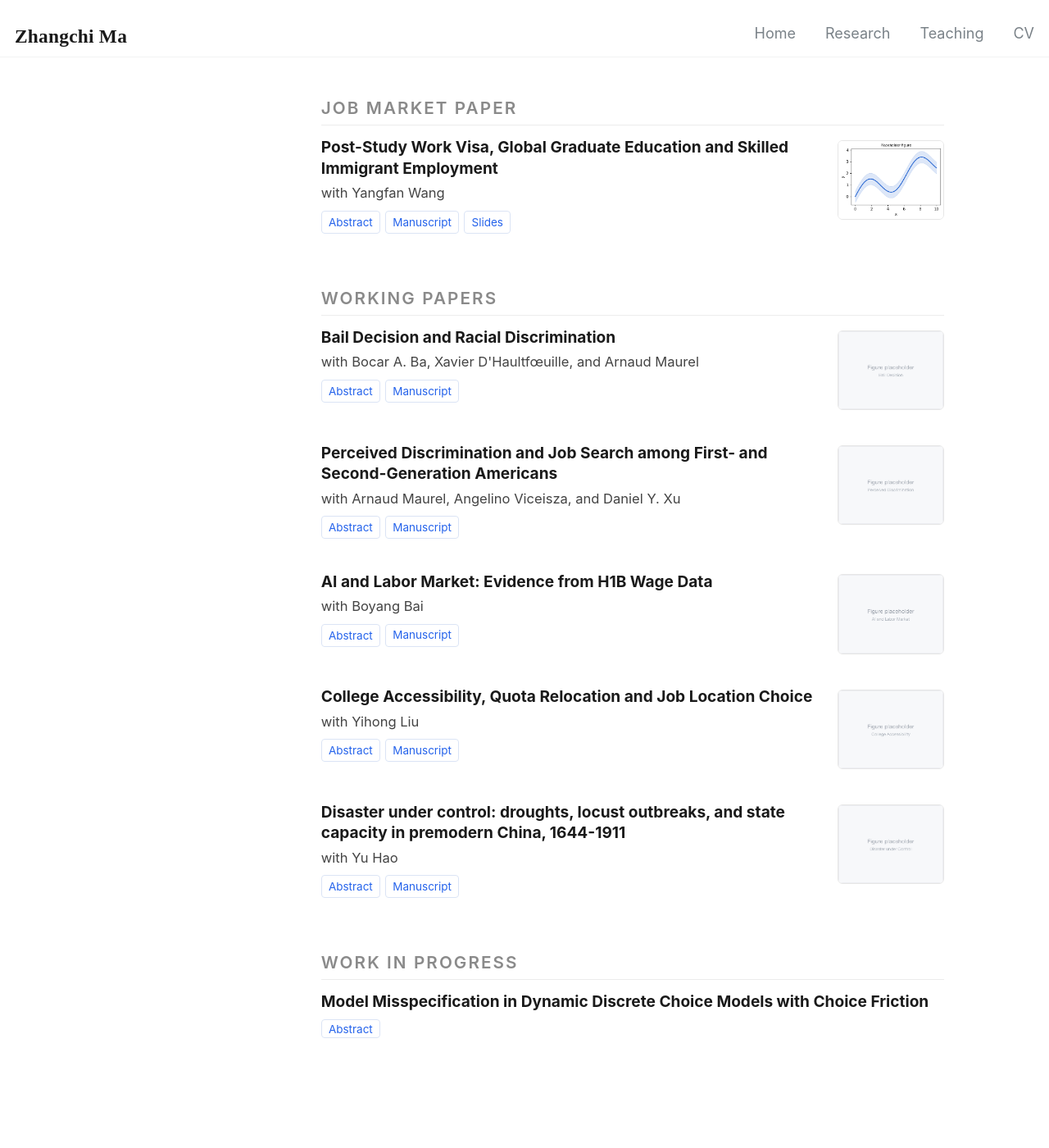
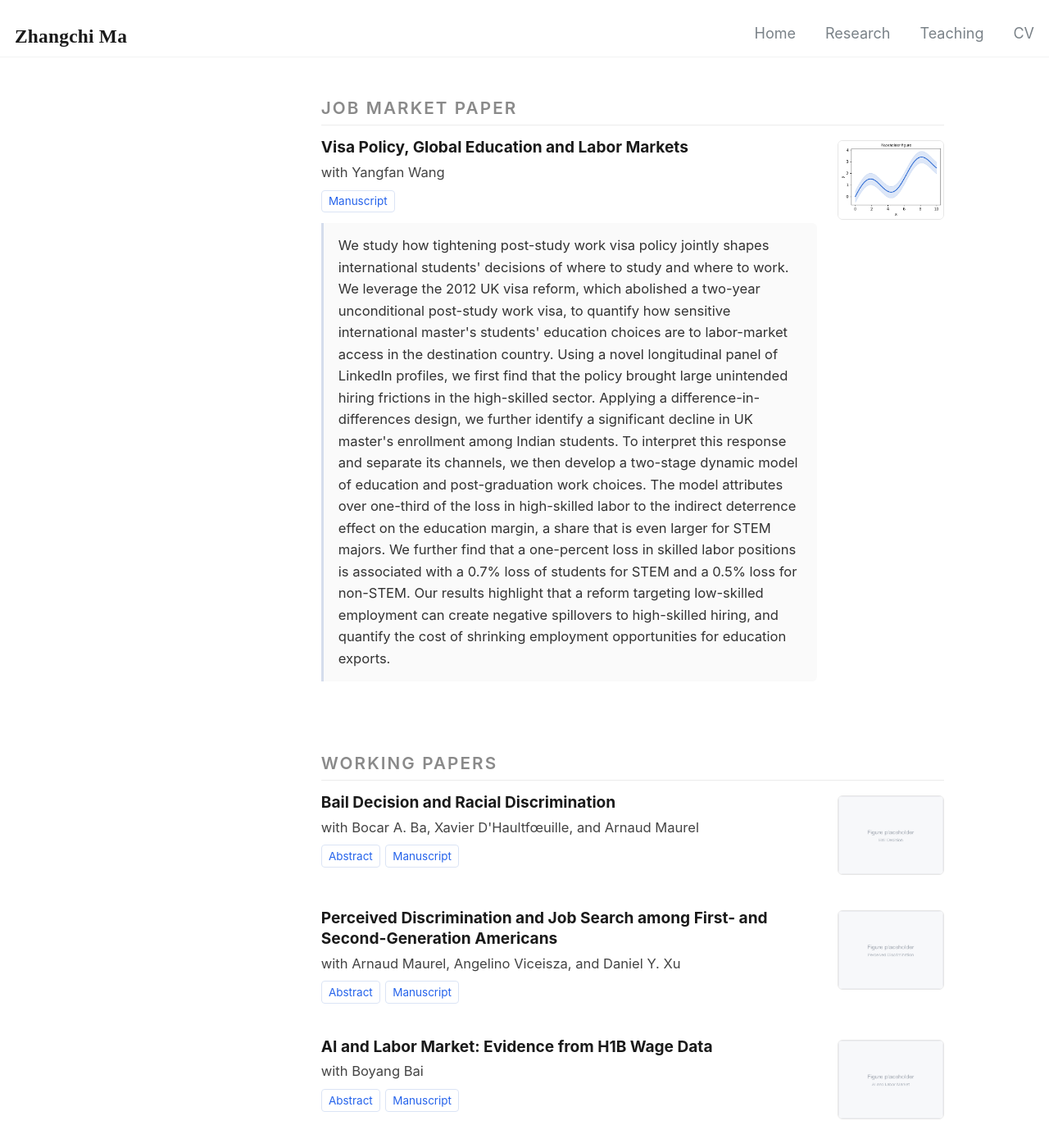
Before and after one commit to henrymzc/henrymzc.github.io, a Jekyll site: the page built from _pages/research.html, in a window 1280 px wide and 1400 px high. Shown: the whole window at 82% size. Built offline with Jekyll 4.4.1, drawn with Linux system fonts in a browser that asks for light colours; some of the changed text lies outside the part shown.

Commit message:
Update CV link, research fields, and JMP presentation
- Point both CV entry points (nav bar, homepage) at the new Dropbox file
- Split research fields into Primary/Secondary, matching the CV
- Retitle the JMP to "Visa Policy, Global Education and Labor Markets"
- Show the JMP abstract inline; drop its toggle button and slides link
- Pin line-height on .links a / .abstract-toggle so a lone Abstract button
  is not shorter than one flex-stretched beside a Manuscript link
- Mark "Disaster under control" as an undergraduate thesis (2019)

Co-Authored-By: Claude Opus 5 (1M context) <noreply@anthropic.com>
Claude-Session: https://claude.ai/code/session_01GP98fmJkpen6iNxmJDBFxQ

```diff
--- a/_data/navigation.yml
+++ b/_data/navigation.yml
@@ -24,7 +24,7 @@ main:
 #    url: /blog/
 
   - title: "CV"
-    url: "https://www.dropbox.com/scl/fi/om9o0j7rpzizp2bpdj4sg/CV_Zhangchi_Ma.pdf?rlkey=o4jt9rio7fkbv85me1jibekpg&st=yuc0tcwf&dl=0"
+    url: "https://www.dropbox.com/scl/fi/5xqauslc0tm5nvk3f9gy0/CV_Zhangchi_Ma.pdf?rlkey=w1vlmxeauwvd6njnm8eccgyoq&st=kfhgyy7u&dl=0"
 
 #  - title: "Guide"
 #    url: /markdown/
--- a/_pages/research.html
+++ b/_pages/research.html
@@ -80,7 +80,7 @@ author_profile: false
 
   .links { margin-top: 0.45rem; display: flex; flex-wrap: wrap; gap: 0.35rem; }
   .links a, .abstract-toggle {
-    font-size: 0.75rem; text-decoration: none; color: #2563eb;
+    font-size: 0.75rem; line-height: 1.55; text-decoration: none; color: #2563eb;
     border: 1px solid #dbe4f5; border-radius: 4px; padding: 0.14rem 0.45rem;
     background: #fff; cursor: pointer; font-family: inherit; transition: background .15s;
   }
@@ -103,7 +103,7 @@ author_profile: false
   <article class="paper">
    <div class="paper-row">
     <div class="paper-main">
-      <p class="title">Post-Study Work Visa, Global Graduate Education and Skilled Immigrant Employment</p>
+      <p class="title">Visa Policy, Global Education and Labor Markets</p>
       <p class="authors">with Yangfan Wang</p>
       <!--
       <div class="tags">
@@ -113,19 +113,13 @@ author_profile: false
       </div>
       -->
       <div class="links">
-        <button class="abstract-toggle" onclick="toggleAbs(this)">Abstract</button>
         <a href="https://www.dropbox.com/scl/fi/34kf0eju4wo2mkulo9384/MW_Visa.pdf?rlkey=5ih9gvfnyb7hz9bmugti8flc0&st=7h97flgf&dl=0"
          target="_blank"
          rel="noopener noreferrer">
          Manuscript
         </a>
-        <a href="https://www.dropbox.com/scl/fi/xsst3tcjtdqo82ccvckxq/MW_Visa_slide.pdf?rlkey=5ilkr8urh89kdpzh5yoog3w59&amp;st=dzdolvjf&amp;dl=0"
-         target="_blank"
-         rel="noopener noreferrer">
-         Slides
-        </a>
       </div>
-      <p class="abstract">
+      <p class="abstract open">
         We study how tightening post-study work visa policy jointly shapes international students' decisions of where to study and where to work. We leverage the 2012 UK visa reform, which abolished a two-year unconditional post-study work visa, to quantify how sensitive international master's students' education choices are to labor-market access in the destination country. Using a novel longitudinal panel of LinkedIn profiles, we first find that the policy brought large unintended hiring frictions in the high-skilled sector. Applying a difference-in-differences design, we further identify a significant decline in UK master's enrollment among Indian students. To interpret this response and separate its channels, we then develop a two-stage dynamic model of education and post-graduation work choices. The model attributes over one-third of the loss in high-skilled labor to the indirect deterrence effect on the education margin, a share that is even larger for STEM majors. We further find that a one-percent loss in skilled labor positions is associated with a 0.7% loss of students for STEM and a 0.5% loss for non-STEM. Our results highlight that a reform targeting low-skilled employment can create negative spillovers to high-skilled hiring, and quantify the cost of shrinking employment opportunities for education exports.
       </p>
     </div>
@@ -252,6 +246,7 @@ author_profile: false
     <div class="paper-main">
       <p class="title">Disaster under control: droughts, locust outbreaks, and state capacity in premodern China, 1644-1911</p>
       <p class="authors"> with Yu Hao</p>
+      <p class="venue">Undergraduate Thesis, 2019</p>
       <!--
       <div class="tags">
         <span class="tag ai">AI</span>
```
Also changed, not shown: _pages/about.md (+4 -2 lines).
